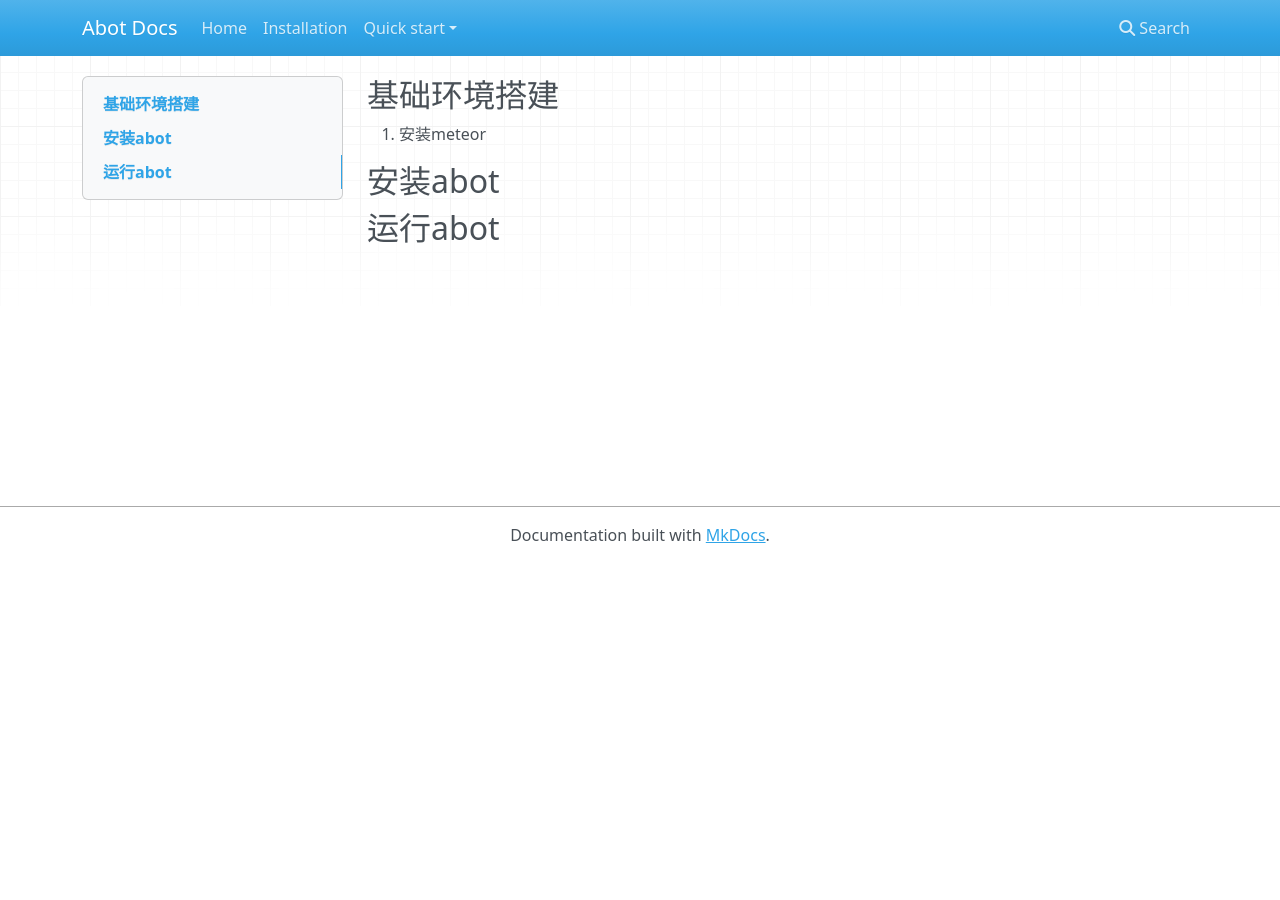
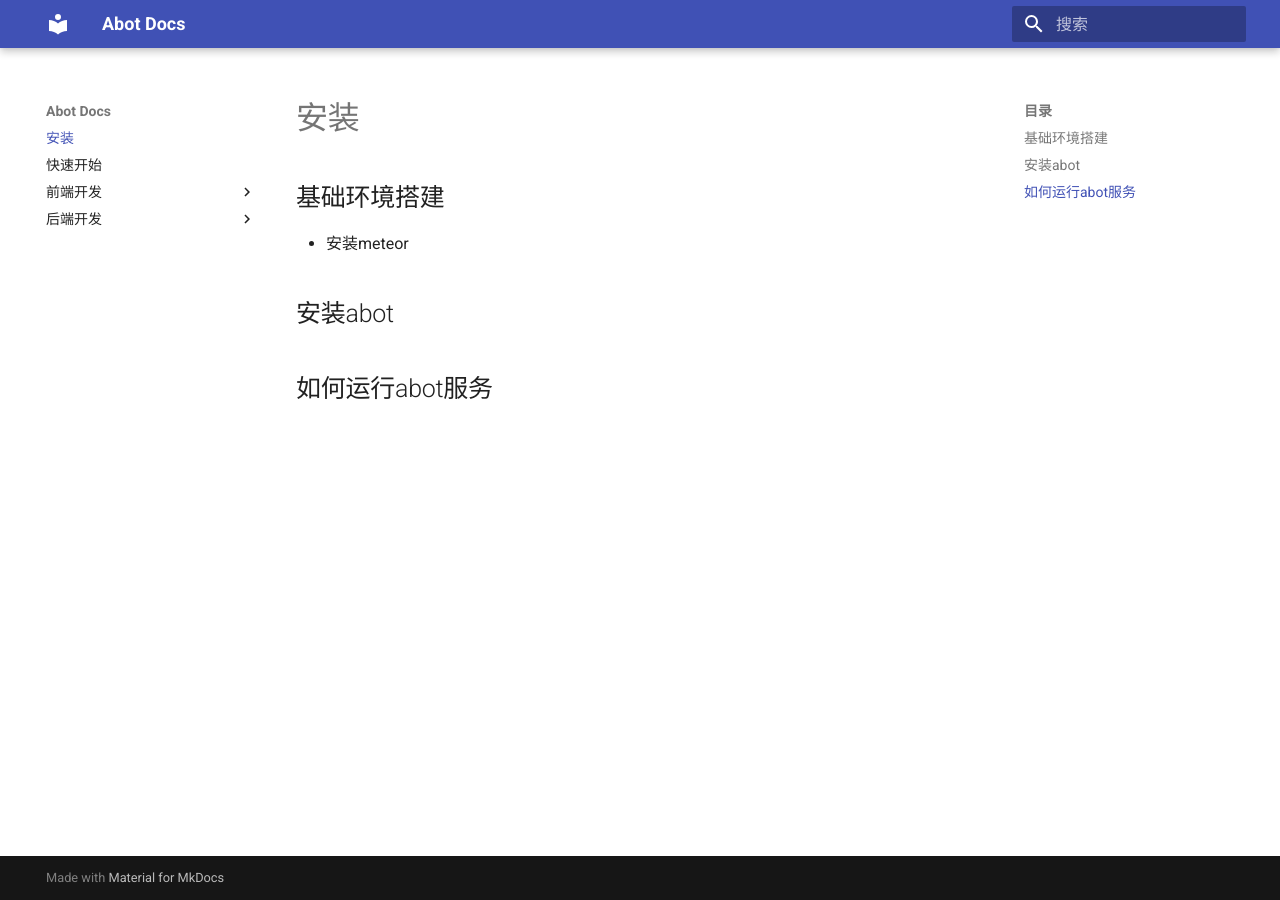
Before and after one commit to FineArtInformationTechnology/abot-docs, an MkDocs documentation site: the page built from docs/installation.md, in a window 1280 px wide. Built offline with MkDocs 1.6.1 and Material for MkDocs 9.7.7, drawn with Linux system fonts in a browser that asks for light colours; nearby versions of some CDN libraries.

Commit message:
update mkdoc

```diff
--- a/docs/installation.md
+++ b/docs/installation.md
@@ -1,8 +1,8 @@
 
 ## 基础环境搭建
-1. 安装meteor
++ 安装meteor
 
 ## 安装abot
 
 
-## 运行abot
+## 如何运行abot服务
--- a/mkdocs.yml
+++ b/mkdocs.yml
@@ -1,9 +1,15 @@
 site_name: Abot Docs
-use_directory_urls: true
-
+theme:
+    name: material
+    language: zh
+    highlightjs: true
+    hljs_languages:
+        - yaml
+        - rust
 nav:
-  - Home: '/index.md'
-  - Installation: '/installation.md'
-  - Quick start:
-      - 'Hello world': '/quick_start/hello_world.md'
-      - 'Views': '/quick_start/fronted/views.md'
+  - 安装: 'installation.md'
+  - 快速开始: 'quickstart.md'
+  - 前端开发:
+      - '视图': 'fronted/views.md'
+  - 后端开发:
+      - '发布': 'backend/publish.md'
--- /dev/null
+++ b/requirements.txt
@@ -0,0 +1 @@
+mkdocs-material==5.3.3
```
Also changed, not shown: docs/index.md (+2 -0 lines), docs/backend/publish.md (added), docs/fronted/views.md (added), docs/quickstart.md (added).
